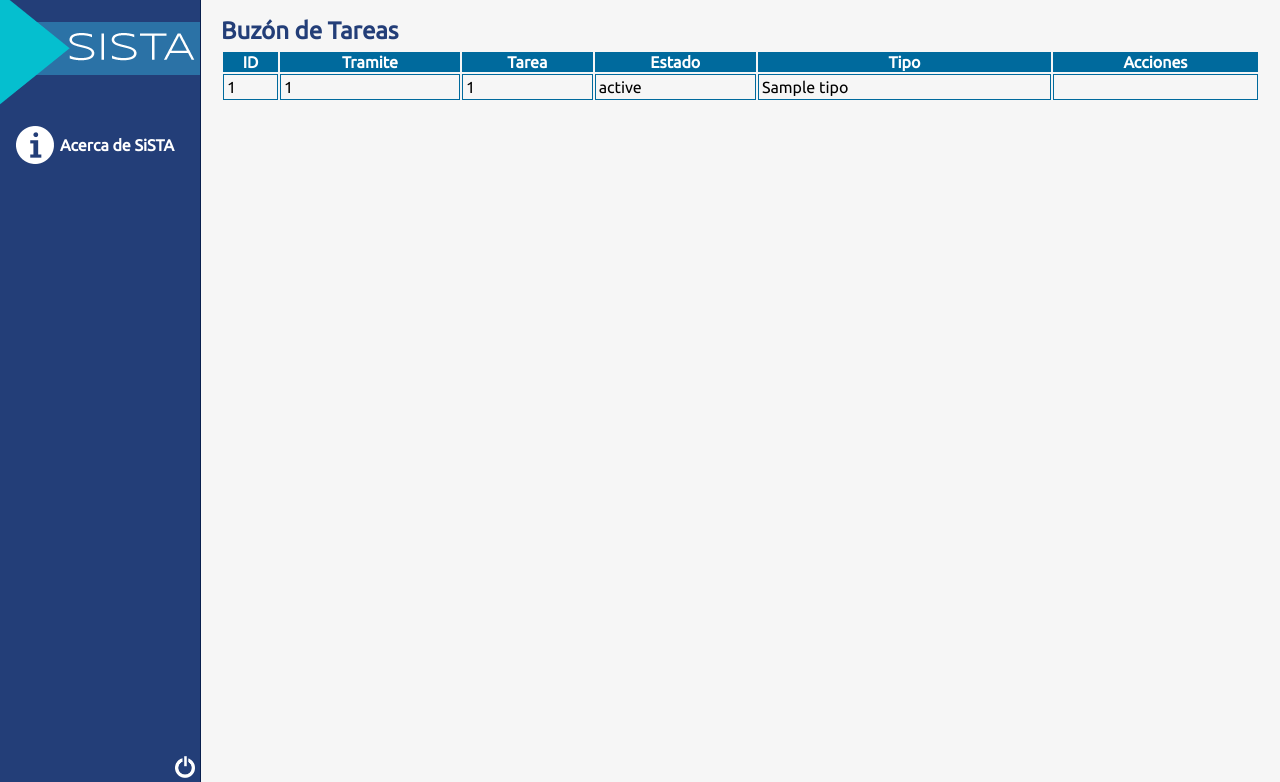
After one commit to Grupo2UPES2014/CakeSista, a CakePHP app: the page made by app/View/Tareas/index.ctp in a window 1280 px wide. The commit adds this page. Shown: the part 18-800 px from the top of the page. Run offline with PHP 8.4 and a stand-in for CakePHP, Linux system fonts and the light colour scheme; the template is opened without the code that fills it: most values are stand-ins (such as "Sample title", 1, 10 or a date in 2020); data that the repository does not hold is empty; some libraries are stand-ins or nearby versions.

Commit message:
cambio de correo, implementacion parcial de seguimiento de tramites

```diff
--- a/app/Controller/UsuariosController.php
+++ b/app/Controller/UsuariosController.php
@@ -387,6 +387,7 @@ class UsuariosController extends AppController {
         $this->Acl->allow($role, 'controllers/Usuarios/umd_contrasena');
         $this->Acl->allow($role, 'controllers/Tramites/nuevo');
         $this->Acl->allow($role, 'controllers/Usuarios/nuevo_correo');
+        $this->Acl->allow($role, 'controllers/Tareas/asignar');
 //----------------------------ADMIN-------------------------
         $role->id = 1;
         $this->Acl->allow($role, 'controllers/Pages/display');
@@ -409,6 +410,7 @@ class UsuariosController extends AppController {
         $this->Acl->allow($role, 'controllers/Usuarios/md_correo');
         $this->Acl->allow($role, 'controllers/Usuarios/umd_contrasena');
         $this->Acl->allow($role, 'controllers/Usuarios/nuevo_correo');
+        $this->Acl->deny($role, 'controllers/Tareas/asignar');
 //-------------------------OPERADORES--------------------
         $role->id = 2;
         $this->Acl->allow($role, 'controllers/Pages/display');
@@ -419,6 +421,7 @@ class UsuariosController extends AppController {
         $this->Acl->allow($role, 'controllers/Usuarios/md_correo');
         $this->Acl->allow($role, 'controllers/Usuarios/umd_contrasena');
         $this->Acl->allow($role, 'controllers/Usuarios/nuevo_correo');
+        $this->Acl->allow($role, 'controllers/Tareas/index');
 
         echo 'ok?';
     }
--- a/app/Model/Menu.php
+++ b/app/Model/Menu.php
@@ -34,6 +34,11 @@ class Menu extends AppModel {
         ),
         2 => array(
             array(
+                'titulo' => 'Buzón',
+                'icono' => 'icoInbox',
+                'ruta' => 'tareas/index'
+            ),
+            array(
                 'titulo' => 'Configuración',
                 'icono' => 'icoCog',
                 'ruta' => 'pages/config'
--- a/app/View/Pages/about.ctp
+++ b/app/View/Pages/about.ctp
@@ -2,6 +2,7 @@
 $this->set('title_for_layout', 'Acerca de SiSTA');
 ?>
 <h1>Acerca de SiSTA</h1>
+<?php echo $this->Html->image('logo.png', array('width' => '25%', 'class' => 'imgcenter')); ?>
 
 <p>EL <strong>SiSTA</strong> (<em>Sistema de Seguimiento de Tramites Académicos</em>) de la <strong>Universidad Politécnica de El Salvador</strong>, es una herramienta puesta a disposición por la Universidad para uso de los alumnos y personal administrativo; con la finalidad de hacer mas agiles y fáciles de realizar los trámites académicos más comúnmente utilizados por la población estudiantil de la institución, a su vez, facilita la información para una oportuna comunicación entre las diferentes aéreas que se ven involucradas en estos trámites.</p>
 <p>El sistema ha sido concebido con la idea de facilitar la información que se maneja en dichos tramites, por la parte administrativa, y a su vez, mejorar la percepción por parte de los estudiantes al realizar un trámite, en cuanto a accesibilidad para realizarlo, información oportuna que oriente al mismo de cómo realizarlo y comodidad para iniciar y dar seguimiento a los mismos.</p>
@@ -9,3 +10,4 @@ $this->set('title_for_layout', 'Acerca de SiSTA');
 <p>Dos, información oportuna y pertinente para realizar el trámite, el alumno se verá orientado en cuanto a requerimientos o requisitos que debe cumplir para realizar algún trámite en particular, mediante el sistema, lo cual, ayuda al estudiante a saber con anticipación si puede o no realizar o iniciar dicho trámite y realizar los requerimientos previos con anticipación, sin penosas vueltas consecuencia del desconocimiento de los mismos.</p>
 <p>Tres, Comodidad y satisfacción, son una meta a cumplir por las instituciones que brindan servicios en la actualidad, un servicio que brinde comodidad al cliente, es más probable que deje una mejor satisfacción en los mismos. Pensando en esta misma idea, el ayudar a dar un servicio con mayor flexibilidad de realización a los estudiantes, pretende lograr obtener una mayor satisfacción de los mismos.</p>
 <p>Como equipo de desarrollo se contó con <em>Carlos Amaury Tejada</em>, <em>José Carlos Escobar Rosales</em> e <em>Iddo José Claros Arana</em>, egresados de la Universidad; quienes como aspirantes a titulación en la carrera de Ingeniería en Ciencias de la Computación, decidieron realizar un proyecto innovador que fuese de utilidad a la institución como a la población estudiantil de la misma. Como resultado de este esfuerzo, se ha obtenido esta aplicación web estable y funcional, que esperamos sea de mucha utilidad para ustedes amables lectores.</p>
+<?php echo $this->Html->image('cake.power.gif', array('class' => 'imgcenter')); ?>
--- /dev/null
+++ b/app/View/Tareas/index.ctp
@@ -0,0 +1,23 @@
+<h2>Buzón de Tareas</h2>
+<table>
+    <tr>
+        <th>ID</th>
+        <th>Tramite</th>
+        <th>Tarea</th>
+        <th>Estado</th>
+        <th>Tipo</th>
+        <th>Acciones</th>
+    </tr>
+    <?php
+    foreach ($tareas as $tarea):
+        ?>
+    <tr>
+        <td><?php echo $tarea['Tarea']['id']; ?></td>
+        <td><?php echo $tarea['Tarea']['tramite_id']; ?></td>
+        <td><?php echo $tarea['Tarea']['cattarea_id']; ?></td>
+        <td><?php echo $tarea['Tarea']['estado']; ?></td>
+        <td><?php echo $tarea['Tarea']['tipo']; ?></td>
+        <td></td>
+    </tr>
+    <?php endforeach; ?>
+</table>
--- a/app/webroot/css/gui.css
+++ b/app/webroot/css/gui.css
@@ -425,3 +425,8 @@ div.icoView
         opacity:100;
     }
 }
+.imgcenter{
+    margin-left: auto;
+    margin-right: auto;
+    display: block;
+}
```
Also changed, not shown: app/Config/email.php (+21 -6 lines), app/Controller/TareasController.php (+11 -56 lines), app/Controller/TramitesController.php (+3 -24 lines), app/View/Tareas/asignar.ctp (added), app/webroot/img/logo.png (added).
